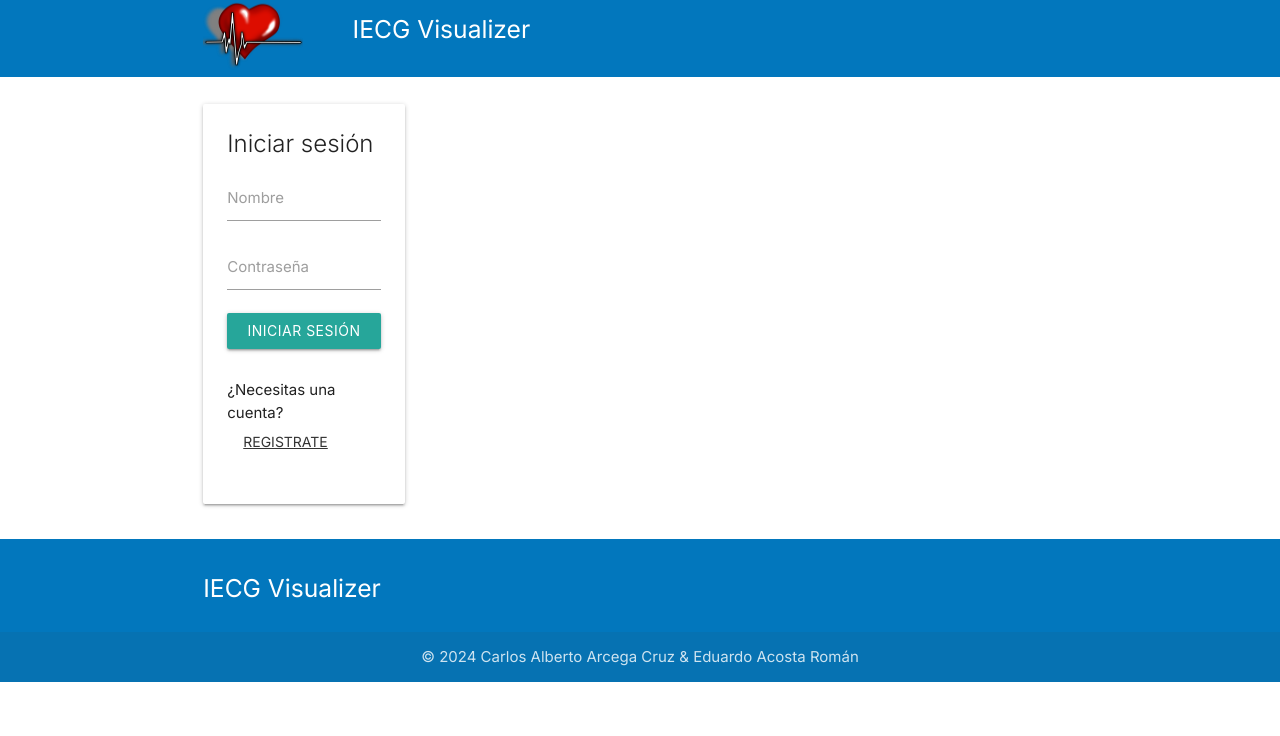
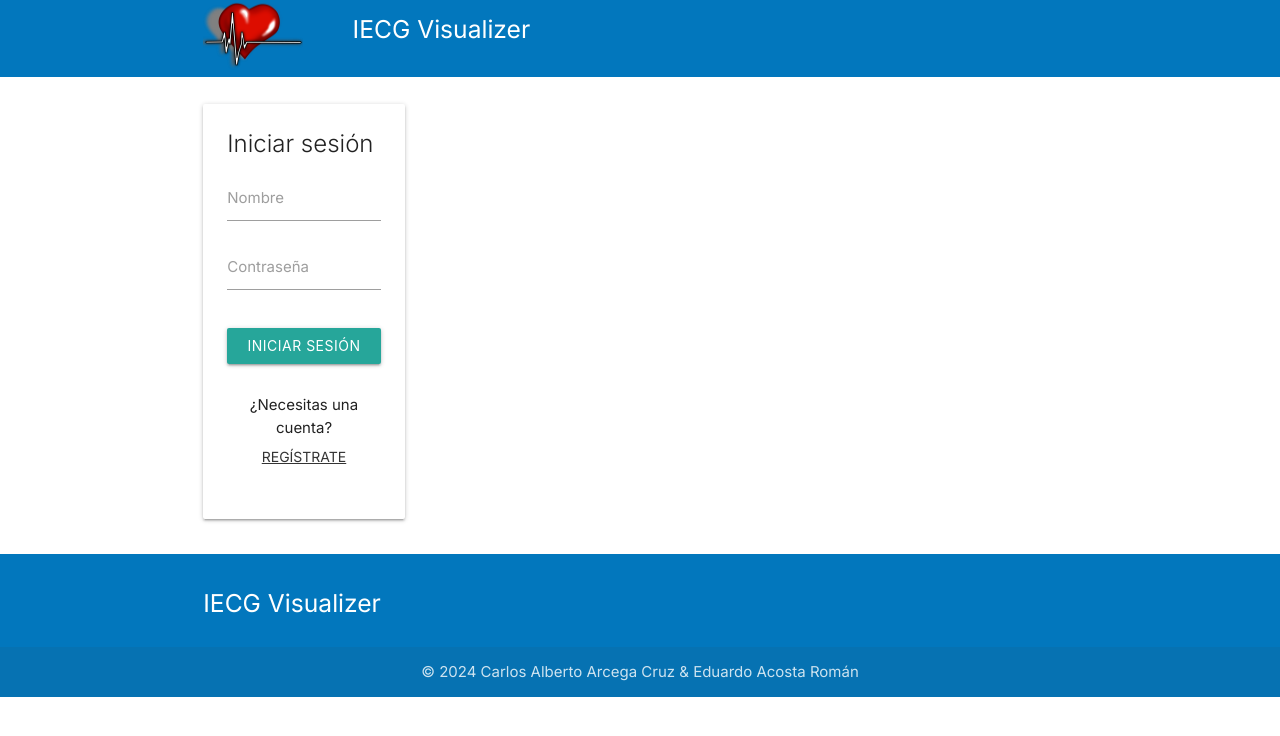
Before and after one commit to EduardoAcostaRoman/IECG-Visualizer, a Next.js app in the folder frontend/: page /Login in a window 1280 px wide. Shown: the top 736 px of the page. Built offline with nearby package versions, Linux system fonts and the light colour scheme.

Commit message:
Complete Login pages V1

```diff
--- a/frontend/src/app/Login/page.js
+++ b/frontend/src/app/Login/page.js
@@ -1,13 +1,51 @@
 'use client';
 
-import { useState } from 'react';
+import { useState, useRef, useEffect, useContext } from 'react';
 import { useRouter } from 'next/navigation';
 import Link from 'next/link';
-import Image from 'next/image';
 import classes from './page.module.css';
+import axios from 'axios';
+import UserContext from '@/components/store/user-context';
 
 function Login() {
   const router = useRouter();
+  const userCtx = useContext(UserContext);
+
+  const [wrongValidationText, setWrongValidationText] = useState(false);
+
+  const nameRef = useRef();
+  const passwordRef = useRef();
+
+  const validateUser = (e) => {
+    e.preventDefault();
+
+    const enteredName = nameRef.current.value;
+    const enteredPassword = passwordRef.current.value;
+
+    let userValidated = false;
+
+    axios
+      .get('http://localhost:4000/users')
+      .then((response) => {
+        for (const user of response.data) {
+          if (user.name === enteredName && user.password === enteredPassword) {
+            userValidated = true;
+
+            userCtx.addUser({
+              id: user._id,
+              name: user.name,
+              email: user.email,
+              password: user.password,
+            });
+            router.push('/MainPage');
+          }
+        }
+        if (!userValidated) {
+          setWrongValidationText(true);
+        }
+      })
+      .catch((error) => console.log(error));
+  };
 
   return (
     <div className='container'>
@@ -16,37 +54,59 @@ function Login() {
           <div className='card'>
             <div className='card-content'>
               <span className='card-title'>Iniciar sesión</span>
-              <form>
-                <div className='input-field'>
-                  <input id='username' type='text' className='validate' />
+              <form onSubmit={validateUser} className='center-align'>
+                <div
+                  className='input-field'
+                  onClick={() => setWrongValidationText(false)}
+                >
+                  <input
+                    id='username'
+                    type='text'
+                    className='validate'
+                    ref={nameRef}
+                  />
                   <label htmlFor='username'>Nombre</label>
                 </div>
-                <div className='input-field'>
-                  <input id='password' type='password' className='validate' />
+                <div
+                  className='input-field'
+                  onClick={() => setWrongValidationText(false)}
+                >
+                  <input
+                    id='password'
+                    type='password'
+                    className='validate'
+                    ref={passwordRef}
+                  />
                   <label htmlFor='password'>Contraseña</label>
                 </div>
-                <Link href='/MainPage'>
+
+                <span className='red-text text-darken-4'>
+                  {wrongValidationText
+                    ? 'Dirección de email o contraseña incorrectas. Por favor vuelva a intentarlo.'
+                    : ''}
+                </span>
+                <div className={classes.lowerMargin}></div>
+
                 <button
-                    className='btn waves-effect waves-light'
+                  className='btn waves-effect waves-light '
                   type='submit'
                   name='action'
                 >
                   Iniciar Sesión
                   <i className='material-icons right'>send</i>
                 </button>
-                </Link>
 
                 <div className={classes.upperMargin}></div>
                 <div className='row'>
                   <div className='col s12'>
                     <span>¿Necesitas una cuenta?</span>
                   </div>
-                  <div className='col s12'>
+                  <div className='col s12 '>
                     <Link
                       className='waves-effect waves-teal btn-flat'
                       href='/Registration'
                     >
-                      <span className={classes.noUppercase}>Registrate</span>
+                      <span className={classes.underline}>Regístrate</span>
                     </Link>
                   </div>
                 </div>
--- a/frontend/src/app/Login/page.module.css
+++ b/frontend/src/app/Login/page.module.css
@@ -1,8 +1,11 @@
-.noUppercase {
-  text-transform: unset !important;
+.underline {
   text-decoration: underline;
 }
 
 .upperMargin {
   margin-top: 2rem;
 }
+
+.lowerMargin {
+  margin-bottom: 2rem;
+}
--- a/frontend/src/app/Registration/page.js
+++ b/frontend/src/app/Registration/page.js
@@ -1,6 +1,6 @@
 'use client';
 
-import { useState, useRef, useEffect } from 'react';
+import { useRef } from 'react';
 import { useRouter } from 'next/navigation';
 import Link from 'next/link';
 import axios from 'axios';
@@ -40,7 +40,7 @@ function Registration() {
           <div className='card'>
             <div className='card-content'>
               <span className='card-title'>Registro</span>
-              <form onSubmit={submitUser}>
+              <form onSubmit={submitUser} className='center-align'>
                 <div className='input-field'>
                   <input
                     id='username'
--- a/frontend/src/app/layout.js
+++ b/frontend/src/app/layout.js
@@ -1,9 +1,12 @@
+'use client';
+
 import './globals.css';
 import 'materialize-css/dist/css/materialize.min.css';
 import 'material-icons/iconfont/material-icons.css';
 import { Inter } from 'next/font/google';
 import Footer from '@/components/layout/Footer';
 import Header from '@/components/layout/Header';
+import { UserContextProvider } from '@/components/store/user-context';
 
 const inter = Inter({ subsets: ['latin'] });
 
@@ -26,9 +29,12 @@ export default function RootLayout({ children }) {
         />
       </head>
       <body className={inter.className}>
-        <Header />
-        {children}
-        <Footer />
+        <UserContextProvider>
+          <Header />
+          {children}
+          <Footer />
+        </UserContextProvider>
+
         <script src='https://cdnjs.cloudflare.com/ajax/libs/materialize/1.0.0/js/materialize.min.js'></script>
       </body>
     </html>
--- a/frontend/src/app/page.js
+++ b/frontend/src/app/page.js
@@ -1,9 +1,9 @@
 'use client';
 
 import Login from '@/app/Login/page';
-import Registration from '@/app/Registration/page';
-import { useEffect, useState } from 'react';
+import { useState } from 'react';
 import { useRouter } from 'next/navigation';
+import MainPage from './MainPage/page';
 
 export default function Home() {
   const router = useRouter();
--- /dev/null
+++ b/frontend/src/components/store/user-context.js
@@ -0,0 +1,29 @@
+import { createContext, useState } from 'react';
+
+const UserContext = createContext({
+  user: [],
+  addUser: (loggedUser) => {},
+});
+
+export function UserContextProvider(props) {
+  const [user, setUser] = useState([]);
+
+  function addUserHandler(loggedUser) {
+    setUser(() => {
+      return loggedUser;
+    });
+  }
+
+  const context = {
+    user: user,
+    addUser: addUserHandler,
+  };
+
+  return (
+    <UserContext.Provider value={context}>
+      {props.children}
+    </UserContext.Provider>
+  );
+}
+
+export default UserContext;
```
Also changed, not shown: frontend/src/app/MainPage/page.js (+28 -0 lines), frontend/public/images/timmy's dad.png (added). Lines whose indentation alone changed are shown as unchanged.
